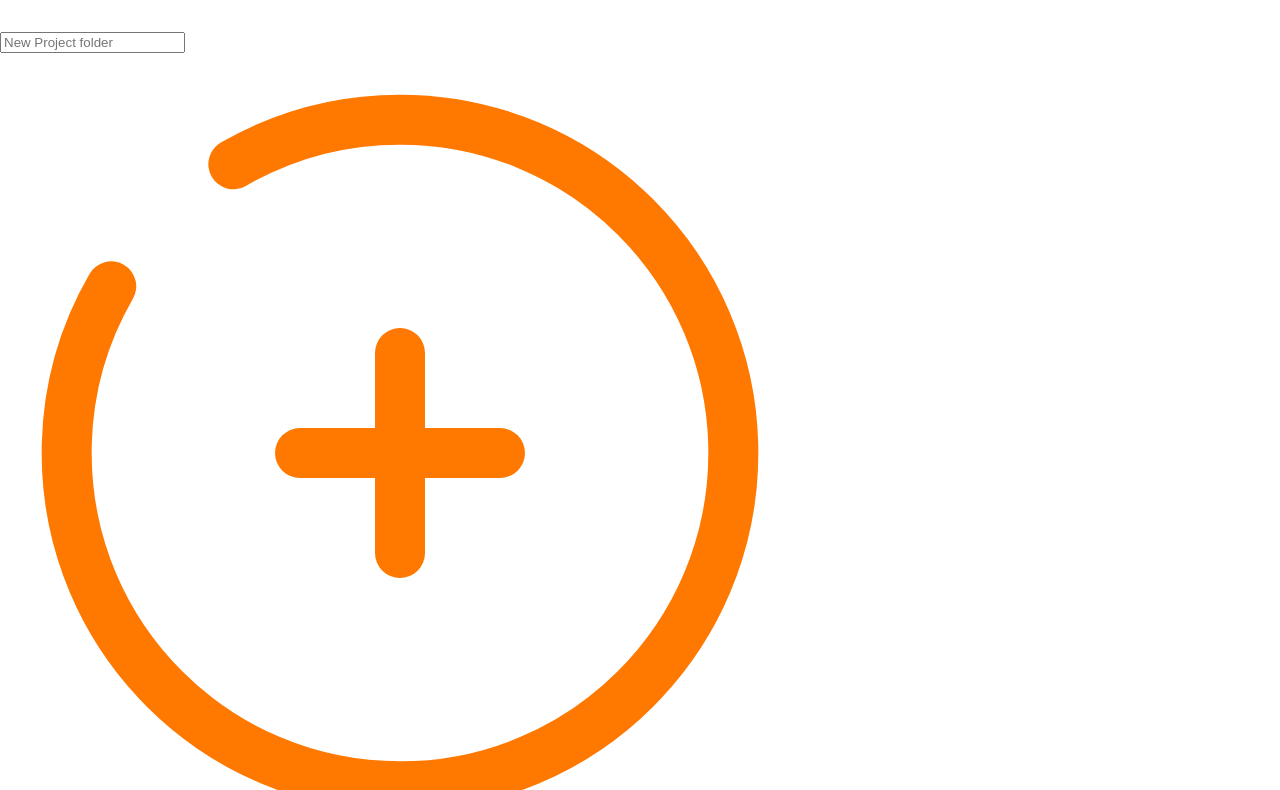
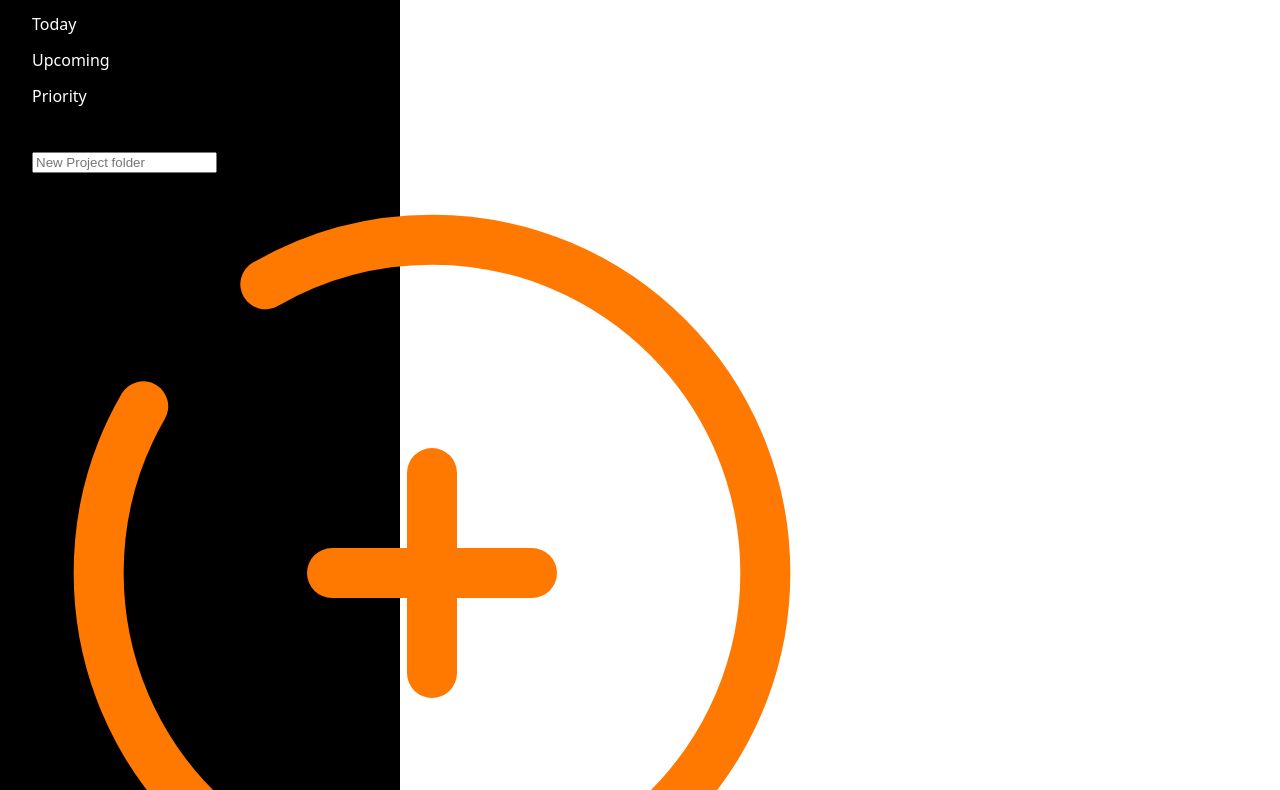
Before and after one commit to franciSauce/odin-todo-list, a website built with webpack: page src/main.html in a window 1280 px wide. Shown: the part 66-856 px from the top of the page. Built offline with nearby package versions, Linux system fonts and the light colour scheme.

Commit message:
Add style to the.sidebar, .links, .filters & .project-folder-list

```diff
--- a/src/styles.css
+++ b/src/styles.css
@@ -161,3 +161,33 @@ header {
 header > img {
     height: 3.125rem;
 }
+
+.sidebar {
+    grid-area: 2 / 1 / 3 / 2;
+    background-color: var(--secondary-color);
+    padding: 2rem;
+    display: flex;
+    flex-direction: column;
+    justify-content: space-between;
+}
+
+.sidebar > .links {
+    display: flex;
+    flex-direction: column;
+    gap: 3rem;
+}
+
+.sidebar > .links > .filters {
+    display: flex;
+    flex-direction: column;
+    gap: 1.25rem;
+}
+
+.sidebar > .links > .project-folder-list > li > div {
+    font-size: 2rem;
+    color: var(--tertiary-color);
+    border-bottom: 2px solid var(--tertiary-color);
+    display: flex;
+    justify-content: space-between;
+    padding: 5px;
+}
```
